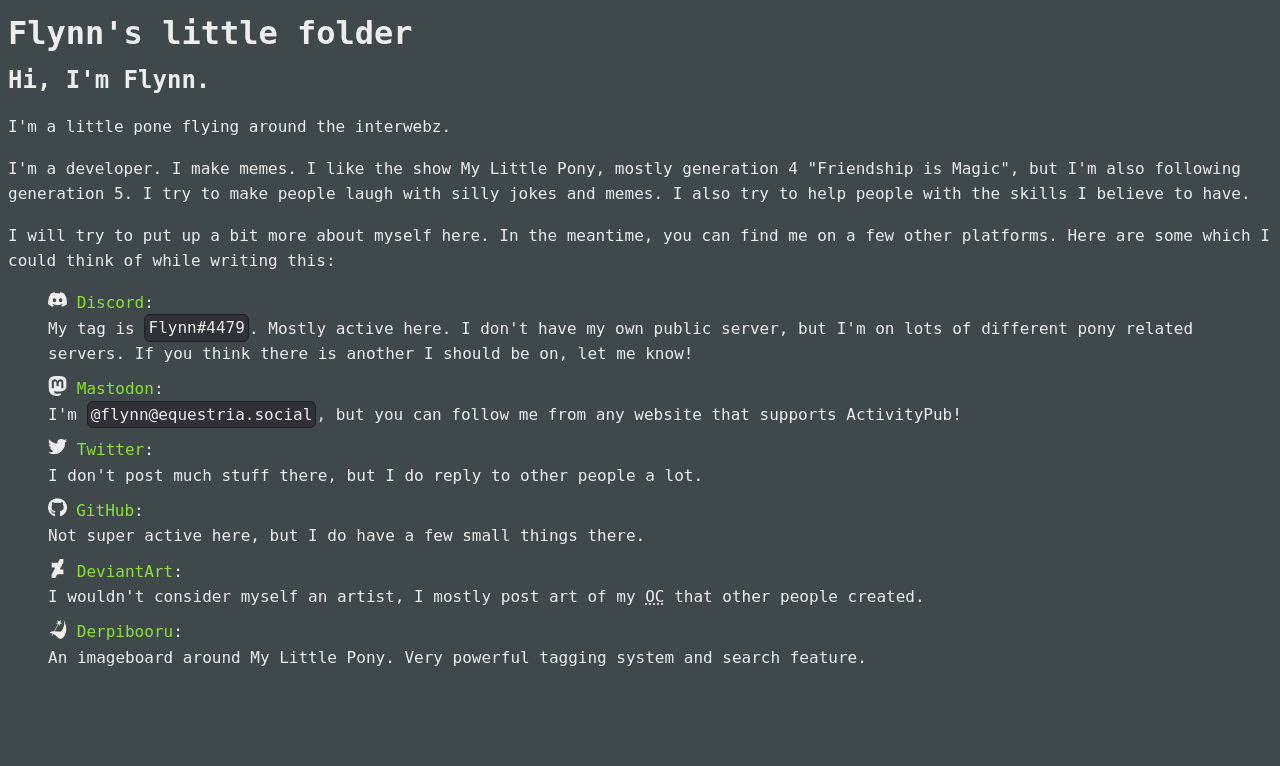
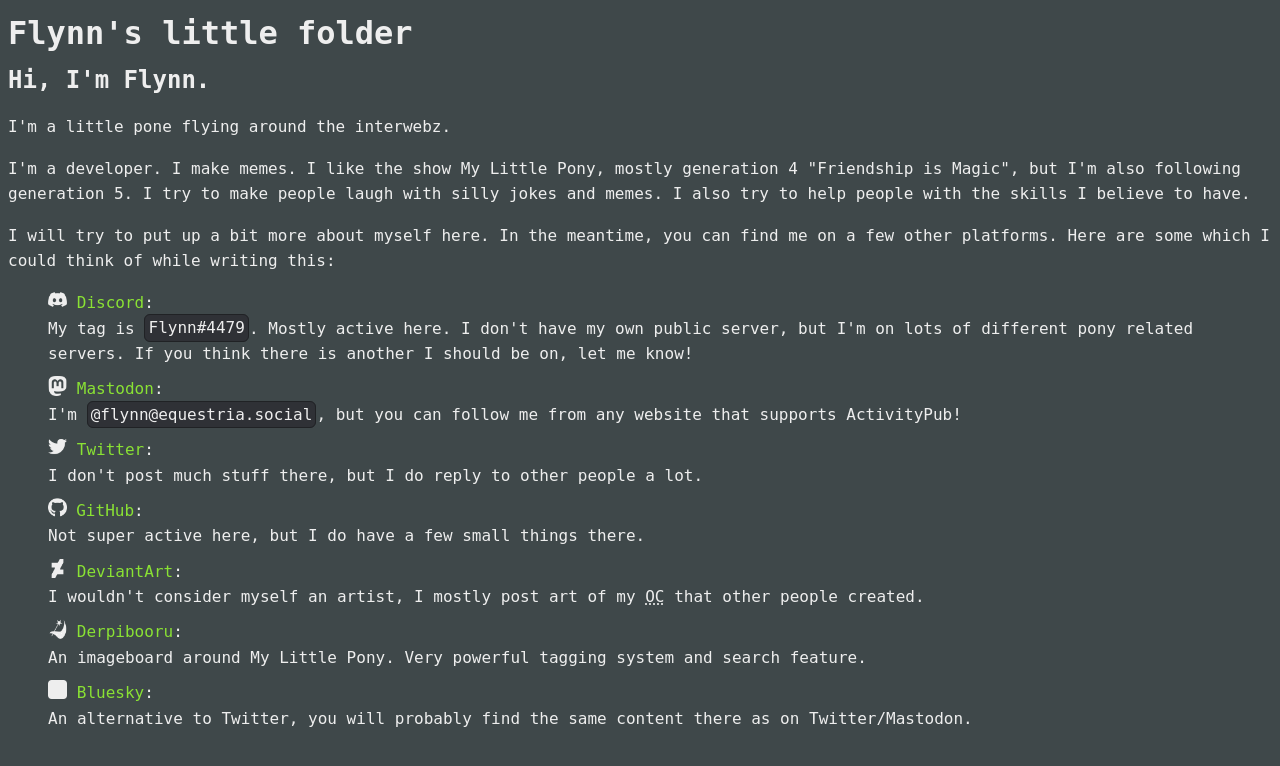
Before and after one commit to flynnmlp/flynnmlp.github.io, a plain HTML site: page docs/index.html in a window 1280 px wide. Drawn offline with Linux system fonts and the light colour scheme.

Commit message:
added bluesky

```diff
--- a/docs/index.html
+++ b/docs/index.html
@@ -54,6 +54,10 @@
 			<a href="https://derpibooru.org/profiles/flynn42"><img src="logos/derpibooru.png" alt="Derpibooru logo"> Derpibooru</a>:<br>
 			An imageboard around My Little Pony. Very powerful tagging system and search feature.
 		</li>
+		<li>
+			<a href="https://bsky.app/profile/flynnmlp.bsky.social"><img src="logos/bsky.png" alt="Bluesky logo"> Bluesky</a>:<br>
+			An alternative to Twitter, you will probably find the same content there as on Twitter/Mastodon.
+		</li>
 	</ul>
 </body>
 </html>
```
Also changed, not shown: docs/logos/bsky.png (added).
